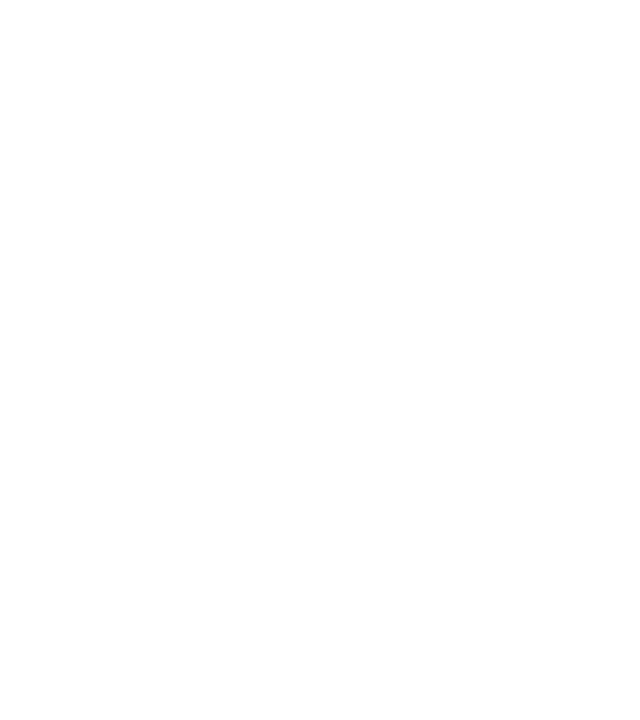
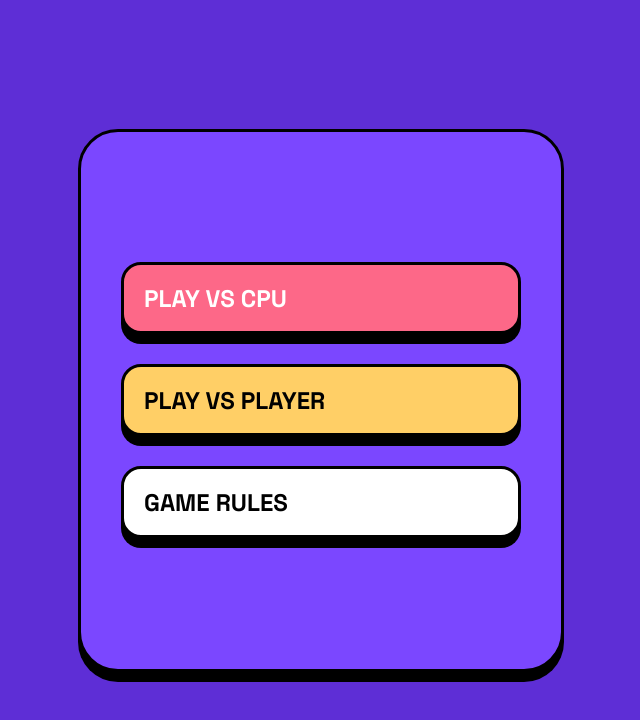
Before and after one commit to b-capra/connect-four-ui, a React (Vite) app: page / in a window 1280 px wide. Shown: the top 720 px of the page, without its empty margins (319-959 px from the left). Built offline with nearby package versions, Linux system fonts and the light colour scheme.

Commit message:
Add menu, buttons; style for desktop

```diff
--- a/src/App.css
+++ b/src/App.css
@@ -0,0 +1,7 @@
+.App {
+  height: 100vh;
+  display: flex;
+  align-items: center;
+  justify-content: center;
+  background-color: var(--dark-purple);
+}
--- a/src/App.jsx
+++ b/src/App.jsx
@@ -1,8 +1,11 @@
 import './App.css'
+import Menu from './components/Menu'
 
 function App() {
   return (
-    <div className="App"></div>
+    <div className="App">
+      <Menu />
+    </div>
   )
 }
 
--- /dev/null
+++ b/src/components/Menu.css
@@ -0,0 +1,52 @@
+.Menu {
+  display: flex;
+  flex-direction: column;
+  align-items: center;
+  justify-content: center;
+}
+
+#cpuBtn {
+  background-color: var(--pink);
+  color: #fff;
+}
+
+#playerBtn {
+  background-color: var(--yellow);
+}
+
+#rulesBtn {
+  background-color: #fff;
+}
+
+@media screen and (max-width: 412px) {
+
+}
+
+@media screen and (max-width: 768px) {
+
+}
+
+@media screen and (min-width: 769px) {
+  .Menu {
+    height: 537px;
+    width: 480px;
+    border-radius: 40px;
+    border: 3px solid black;
+    box-shadow: 0 10px 0 0 black;
+    gap: 30px;
+    background-color: var(--purple);
+  }
+
+  .menuButton {
+    font-size: 24px;
+    font-weight: bold;
+    line-height: 31px;
+    text-align: left;
+    padding-left: 20px;
+    height: 72px;
+    width: 400px;
+    border-radius: 20px;
+    border: 3px solid black;
+    box-shadow: 0 10px 0 0 black;
+  }
+}
--- /dev/null
+++ b/src/components/Menu.jsx
@@ -0,0 +1,13 @@
+import './Menu.css'
+
+const Menu = () => {
+  return (
+    <div className="Menu">
+      <button className='menuButton' id='cpuBtn'>PLAY VS CPU</button>
+      <button className='menuButton' id='playerBtn'>PLAY VS PLAYER</button>
+      <button className='menuButton' id='rulesBtn'>GAME RULES</button>
+    </div>
+  )
+}
+
+export default Menu
```
